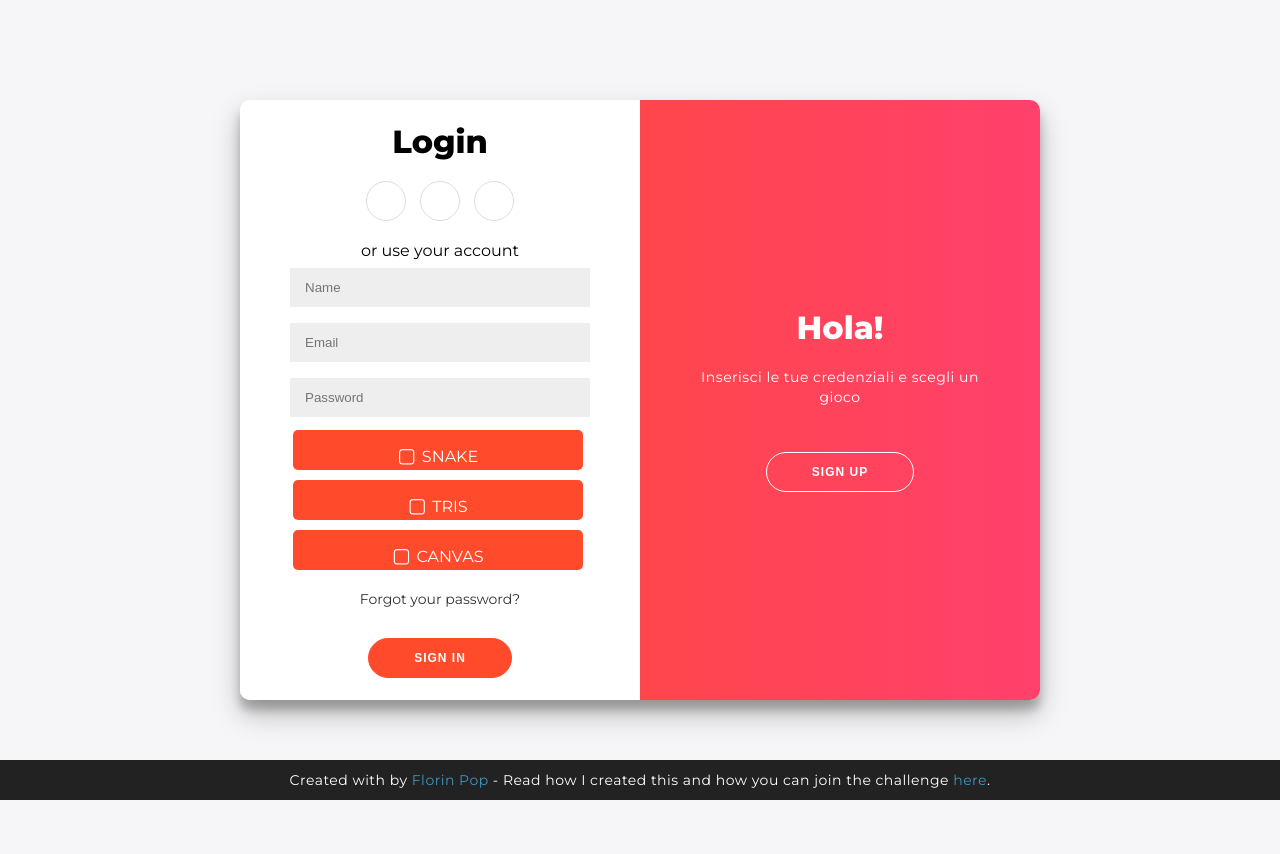
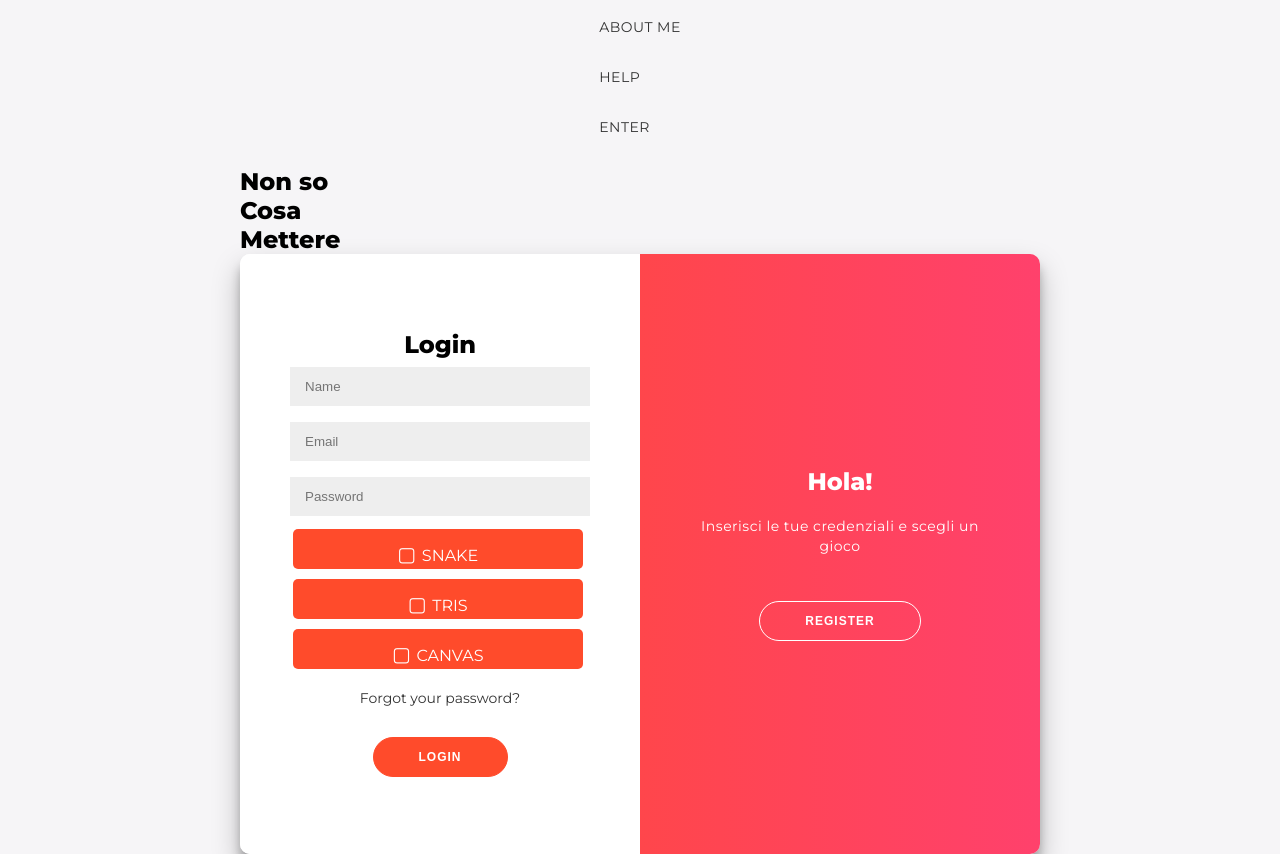
Before and after one commit to PetrarcaKaiser/NodeSchifo, a website: page index.html in a window 1280 px wide. Before the commit the page ends 800 px from the top, so only its background shows below. Drawn offline with Linux system fonts and the light colour scheme.

Commit message:
Update index.html

```diff
--- a/index.html
+++ b/index.html
@@ -5,31 +5,40 @@
     <link href="style.css" rel="stylesheet" type="text/css" />
 </head>
 <body>
+    <nav>
+        <a href="#first"><p>HOME</p></a>
+        <a href="#second"><p>ABOUT ME</p></a>
+        <a href="#third"><p>HELP</p></a>
+        <a href="#fourth"><p>ENTER</p></a>
+      </nav>
+
+     <div class= 'container1'>
+       <section id= 'first'>
+         <h1>Non so</h1>
+       </section>
+
+       <section id= 'second'>
+         <h1>Cosa</h1>
+       </section>
+
+      <section id= 'third'>
+        <h1>Mettere</h1>
+       </section>
+
+      <section id= 'fourth'>
         <div class="container" id="container">
             <div class="form-container sign-up-container">
                 <form action="/register" method="post">
-                <h1>Registrazione</h1>
-                <div class="social-container">
-                    <a href="#" class="social"><i class="fab fa-facebook-f"></i></a>
-                    <a href="#" class="social"><i class="fab fa-google-plus-g"></i></a>
-                    <a href="#" class="social"><i class="fab fa-linkedin-in"></i></a>
-                </div>
-                <span>or use your email for registration</span>
+                    <h1 class="title">Registrazione</h1>
                     <input type="text" name="name" placeholder="Name" />
                     <input type="email" name="email" placeholder="Email" />
                     <input type="password" name="password" placeholder="Password" />
-                <button type="submit">Sign Up</button>
+                    <button type="submit">Register</button>
                 </form>
             </div>
             <div class="form-container sign-in-container">
                 <form action="/login" method="post">
-                <h1>Login</h1>
-                <div class="social-container">
-                    <a href="#" class="social"><i class="fab fa-facebook-f"></i></a>
-                    <a href="#" class="social"><i class="fab fa-google-plus-g"></i></a>
-                    <a href="#" class="social"><i class="fab fa-linkedin-in"></i></a>
-                </div>
-                <span>or use your account</span>
+                    <h1 class="title">Login</h1>
                     <input type="text" name="name" placeholder="Name" />
                     <input type="email" name="email" placeholder="Email" />
                     <input type="password" name="password" placeholder="Password" />
@@ -40,7 +49,7 @@
                     <input type="radio" id="canvas-login" name="redirectOption" value="canvas">
                     <label class="radio-label" for="canvas-login">CANVAS</label>
                     <a href="#">Forgot your password?</a>
-                <button type="submit">Sign In</button>
+                    <button type="submit">Login</button>
                 </form>
             </div>
             <div class="overlay-container">
@@ -48,25 +57,19 @@
                     <div class="overlay-panel overlay-left">
                         <h1>Benvenuto!</h1>
                         <p>Inserisci le varie credenziali per registrarti nel sito</p>
-                    <button class="ghost" id="signIn">Sign In</button>
+                        <button class="ghost" id="signIn">Login</button>
                     </div>
                     <div class="overlay-panel overlay-right">
                         <h1>Hola!</h1>
                         <p>Inserisci le tue credenziali e scegli un gioco</p>
-                    <button class="ghost" id="signUp">Sign Up</button>
+                        <button class="ghost" id="signUp">Register</button>
                     </div>
                 </div>
             </div>
         </div>
+       </section>
+     </div>
 
-    <footer>
-        <p>
-            Created with <i class="fa fa-heart"></i> by
-            <a target="_blank" href="https://florin-pop.com">Florin Pop</a>
-            - Read how I created this and how you can join the challenge
-            <a target="_blank" href="https://www.florin-pop.com/blog/2019/03/double-slider-sign-in-up-form/">here</a>.
-        </p>
-    </footer>
 
     <script src="script.js"></script>
 
```
Lines whose indentation alone changed are shown as unchanged.
